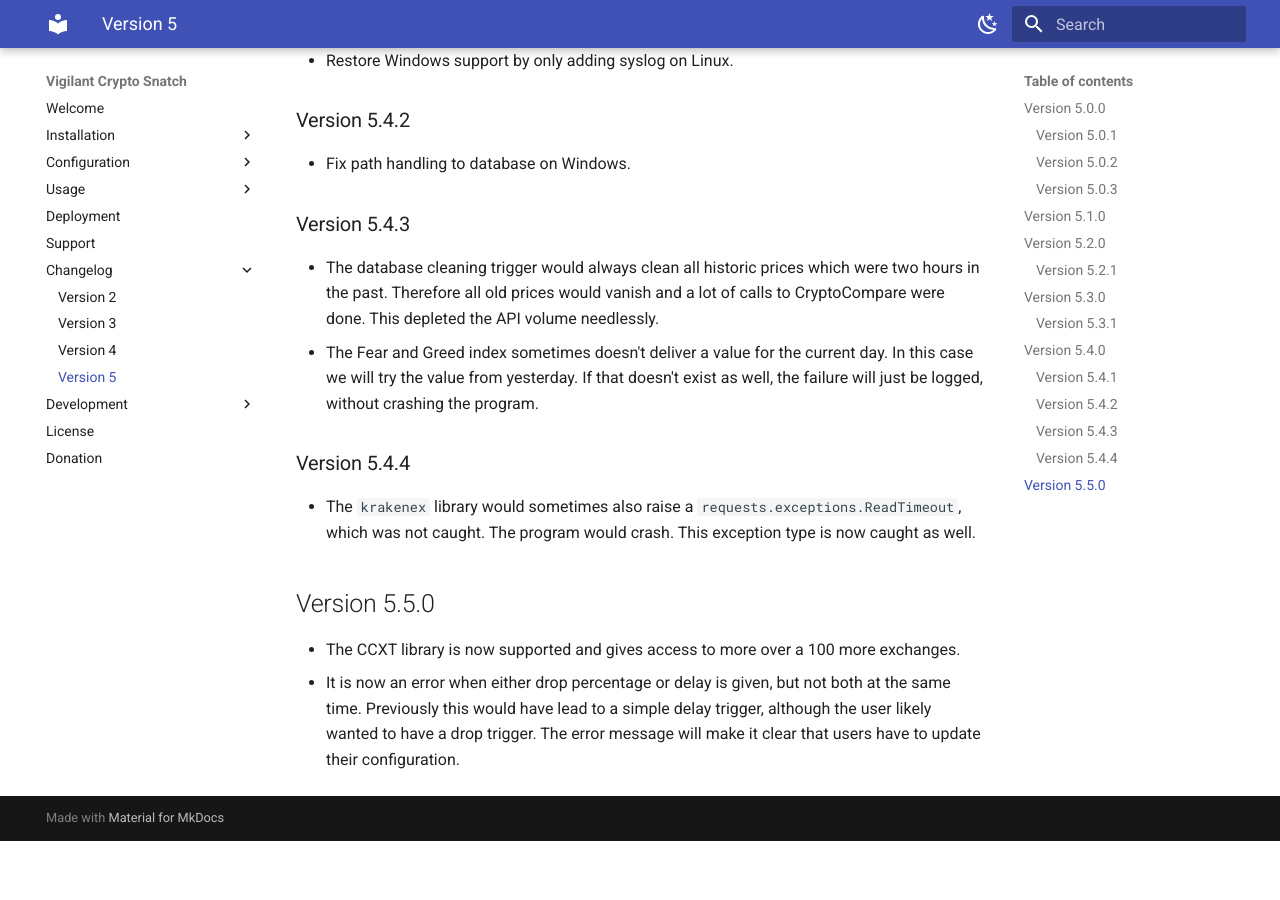
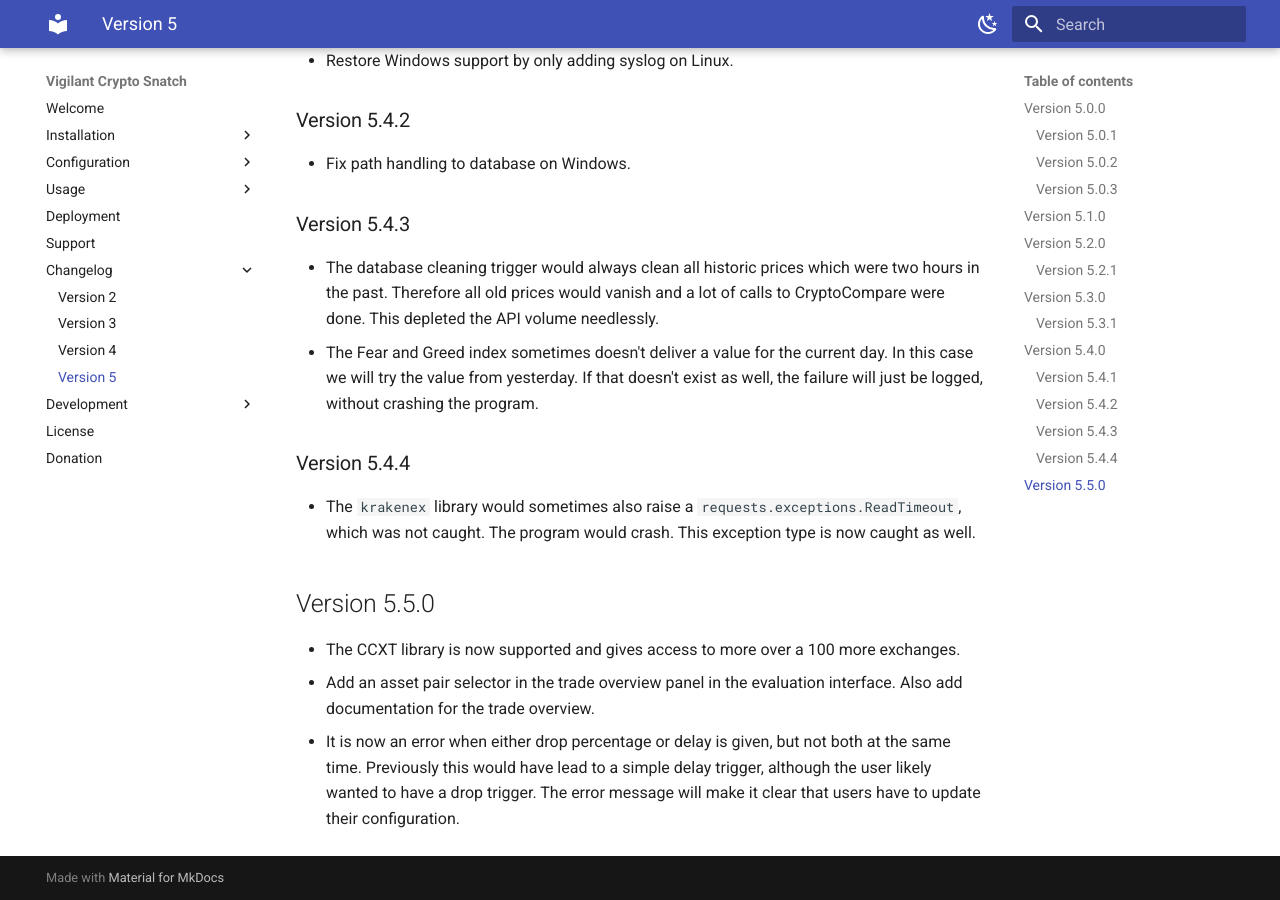
Before and after one commit to martin-ueding/vigilant-crypto-snatch, an MkDocs documentation site: the page built from docs/changelog/version-5.md, in a window 1280 px wide and 900 px high, scrolled down 2122 px. Built offline with MkDocs 1.6.1 and Material for MkDocs 9.7.7, drawn with Linux system fonts in a browser that asks for light colours; before the commit the page ends 2963 px from its top, so only the background shows below that.

Commit message:
Changelog entry

```diff
--- a/docs/changelog/version-5.md
+++ b/docs/changelog/version-5.md
@@ -80,4 +80,5 @@
 ## Version 5.5.0
 
 - The CCXT library is now supported and gives access to more over a 100 more exchanges.
+- Add an asset pair selector in the trade overview panel in the evaluation interface. Also add documentation for the trade overview.
 - It is now an error when either drop percentage or delay is given, but not both at the same time. Previously this would have lead to a simple delay trigger, although the user likely wanted to have a drop trigger. The error message will make it clear that users have to update their configuration.
```
